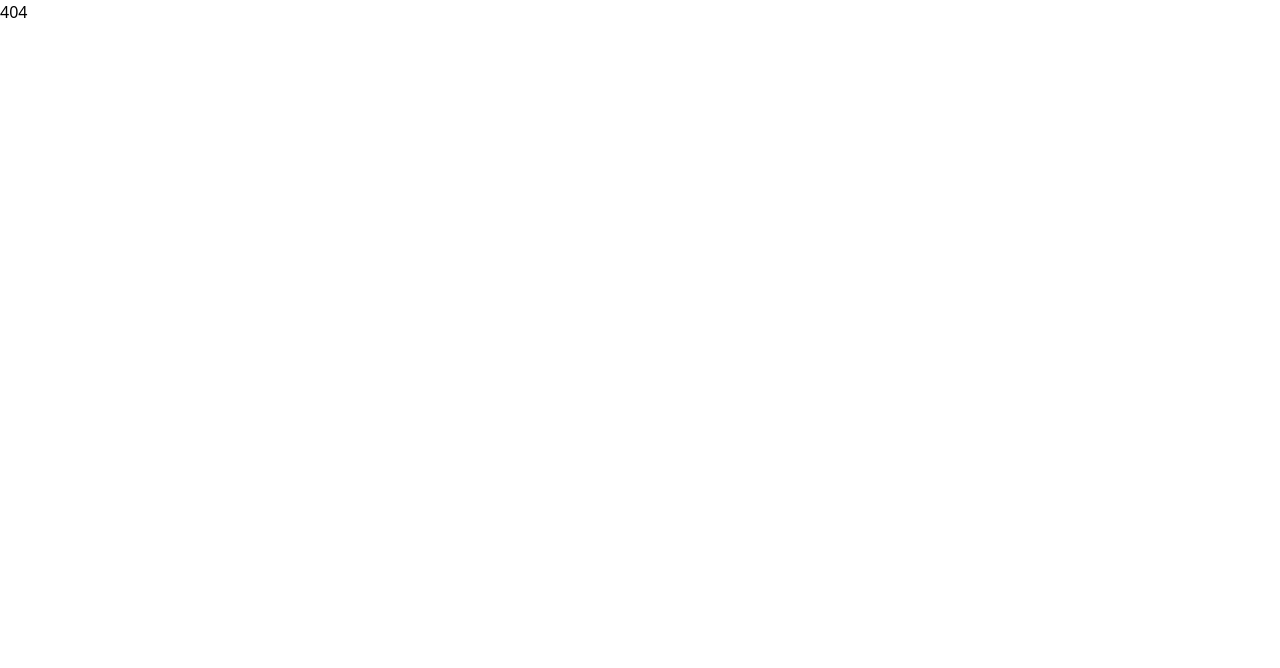
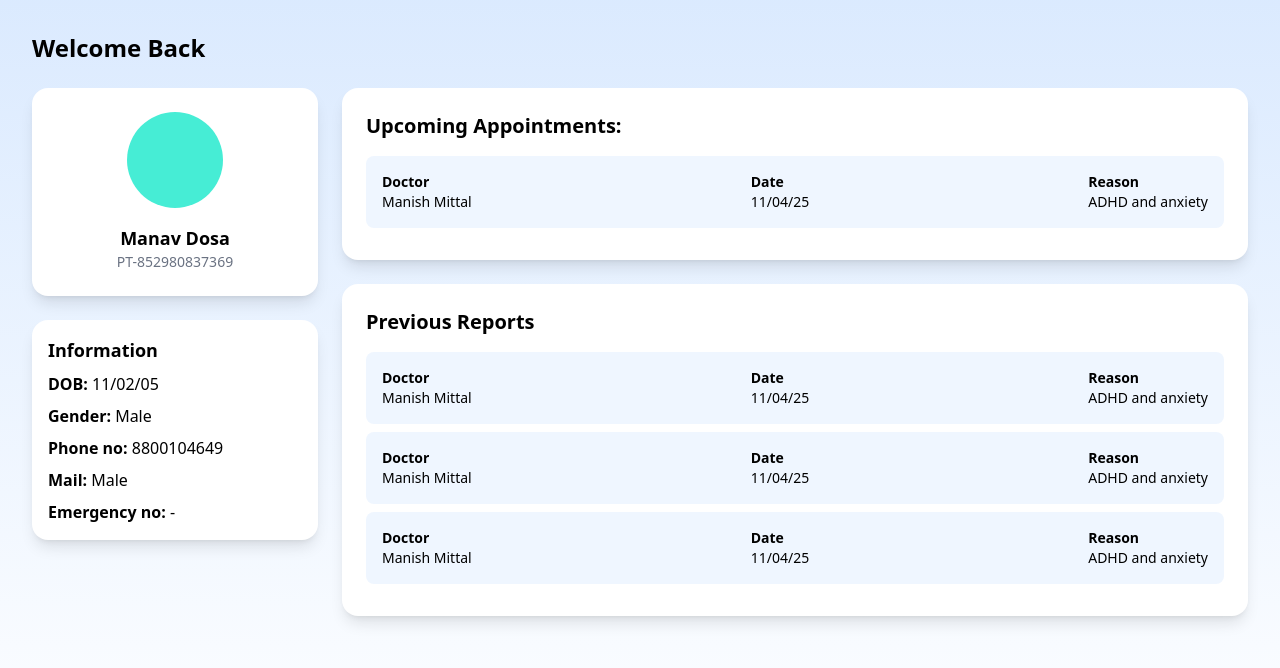
Before and after one commit to Kautilya346/Jeevanya_Front, a React (Vite) app in the folder Jeevanya_Front/: page /UserProfile in a window 1280 px wide. Shown: the top 668 px of the page. Built offline with nearby package versions, Linux system fonts and the light colour scheme.

Commit message:
user_profile

```diff
--- a/Jeevanya_Front/src/App.jsx
+++ b/Jeevanya_Front/src/App.jsx
@@ -1,6 +1,5 @@
 import { BrowserRouter as Router, Routes, Route } from "react-router-dom";
-
-
+import UserProfile from "./pages/UserProfile";
 import NotFound from "./pages/NotFound";
 import AIDiagnose from "./pages/AI_Diagonise";
 import Login from "./pages/Login";
@@ -15,6 +14,7 @@ function App() {
         <Route path="/login" element={<Login />} />
         <Route path="/signup" element={<Signup />} />
         <Route path="/aidiagnose" element={<AIDiagnose />} />
+        <Route path="/UserProfile" element={<UserProfile />} />
         <Route path="*" element={<NotFound />} />
       </Routes>
     </Router>
--- /dev/null
+++ b/Jeevanya_Front/src/pages/UserProfile.jsx
@@ -0,0 +1,102 @@
+import React from "react";
+
+const UserProfile = () => {
+  const appointments = [
+    { doctor: "Manish Mittal", date: "11/04/25", reason: "ADHD and anxiety" },
+  ];
+
+  const reports = [
+    { doctor: "Manish Mittal", date: "11/04/25", reason: "ADHD and anxiety" },
+    { doctor: "Manish Mittal", date: "11/04/25", reason: "ADHD and anxiety" },
+    { doctor: "Manish Mittal", date: "11/04/25", reason: "ADHD and anxiety" },
+  ];
+
+  return (
+    <div className="font-sans bg-gradient-to-b from-blue-100 to-white min-h-screen p-4 md:p-8 space-y-6">
+      <h1 className="text-2xl font-bold">Welcome Back</h1>
+
+      <div className="grid grid-cols-1 md:grid-cols-4 gap-6">
+        {/* Sidebar Section */}
+        <div className="space-y-6">
+          <div className="bg-white shadow-lg rounded-2xl p-6 flex flex-col items-center">
+            <div className="w-24 h-24 bg-teal-300 rounded-full mb-4"></div>
+            <h3 className="font-semibold text-lg">Manav Dosa</h3>
+            <p className="text-sm text-gray-500">PT-852980837369</p>
+          </div>
+
+          <div className="bg-white shadow-lg rounded-2xl p-4 space-y-2">
+            <h3 className="font-bold text-lg">Information</h3>
+            <p>
+              <strong>DOB:</strong> 11/02/05
+            </p>
+            <p>
+              <strong>Gender:</strong> Male
+            </p>
+            <p>
+              <strong>Phone no:</strong> 8800104649
+            </p>
+            <p>
+              <strong>Mail:</strong> Male
+            </p>
+            <p>
+              <strong>Emergency no:</strong> -
+            </p>
+          </div>
+        </div>
+
+        {/* Main Content Section */}
+        <div className="md:col-span-3 space-y-6">
+          {/* Upcoming Appointments */}
+          <div className="bg-white shadow-lg rounded-2xl p-6">
+            <h2 className="text-xl font-bold mb-4">Upcoming Appointments:</h2>
+            {appointments.map((appt, index) => (
+              <div
+                key={index}
+                className="bg-blue-50 p-4 rounded-lg flex justify-between items-center text-sm mb-2"
+              >
+                <div>
+                  <p className="font-bold">Doctor</p>
+                  <p>{appt.doctor}</p>
+                </div>
+                <div>
+                  <p className="font-bold">Date</p>
+                  <p>{appt.date}</p>
+                </div>
+                <div>
+                  <p className="font-bold">Reason</p>
+                  <p>{appt.reason}</p>
+                </div>
+              </div>
+            ))}
+          </div>
+
+          {/* Previous Reports */}
+          <div className="bg-white shadow-lg rounded-2xl p-6">
+            <h2 className="text-xl font-bold mb-4">Previous Reports</h2>
+            {reports.map((report, index) => (
+              <div
+                key={index}
+                className="bg-blue-50 p-4 rounded-lg flex justify-between items-center text-sm mb-2"
+              >
+                <div>
+                  <p className="font-bold">Doctor</p>
+                  <p>{report.doctor}</p>
+                </div>
+                <div>
+                  <p className="font-bold">Date</p>
+                  <p>{report.date}</p>
+                </div>
+                <div>
+                  <p className="font-bold">Reason</p>
+                  <p>{report.reason}</p>
+                </div>
+              </div>
+            ))}
+          </div>
+        </div>
+      </div>
+    </div>
+  );
+};
+
+export default UserProfile;
```
